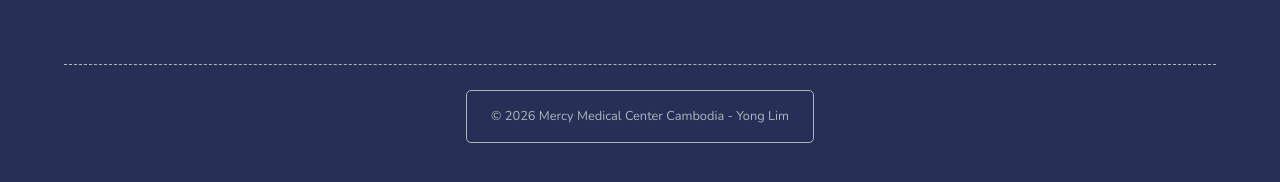
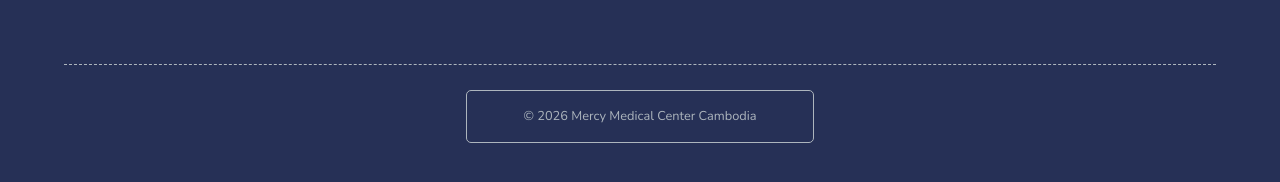
Before and after one commit to yong-lim/mmc-staff, a Jekyll site: the page built from index.md, in a window 1280 px wide. Shown: the part 427-609 px from the top of the page. Built offline with Jekyll 4.4.1, drawn with Linux system fonts in a browser that asks for light colours.

Commit message:
Remove my name from the copyright line

```diff
--- a/_config.yml
+++ b/_config.yml
@@ -1,5 +1,5 @@
 title: MMC Video Tutorials
-author: Mercy Medical Center Cambodia - Yong Lim
+author: Mercy Medical Center Cambodia
 url: # root address of the site
 description: > # description of the site (multiple lines allowed)
   This is a list of training videos for the MMC staff.
```
